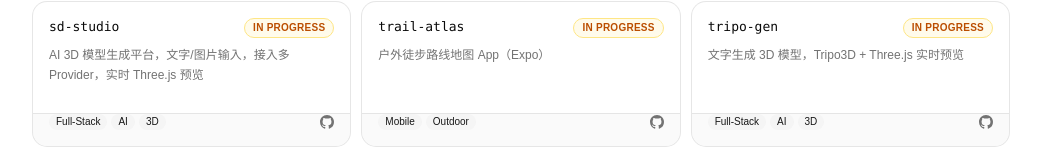
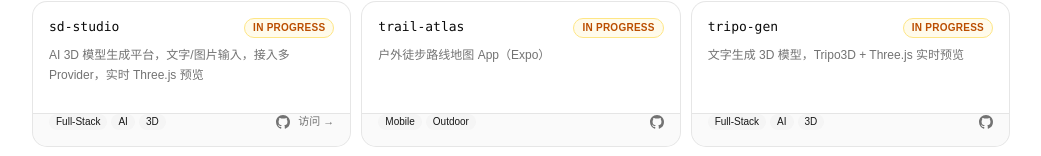
Before and after one commit to GreenBeanLiu/works-portal, a React (Vite) app: page / in a window 1280 px wide. Shown: the part 887-1043 px from the top of the page, without its empty margins (119-1160 px from the left). Built offline with nearby package versions, Linux system fonts and the light colour scheme.

Commit message:
auto: update projects data

```diff
--- a/src/data/projects.ts
+++ b/src/data/projects.ts
@@ -107,6 +107,7 @@
     name: 'sd-studio',
     description: 'AI 3D 模型生成平台，文字/图片输入，接入多 Provider，实时 Three.js 预览',
     tags: ['Full-Stack', 'AI', '3D'],
+    url: 'https://sd-studio-production.up.railway.app',
     repo: 'https://github.com/GreenBeanLiu/sd-studio',
     status: 'wip',
   },
```
